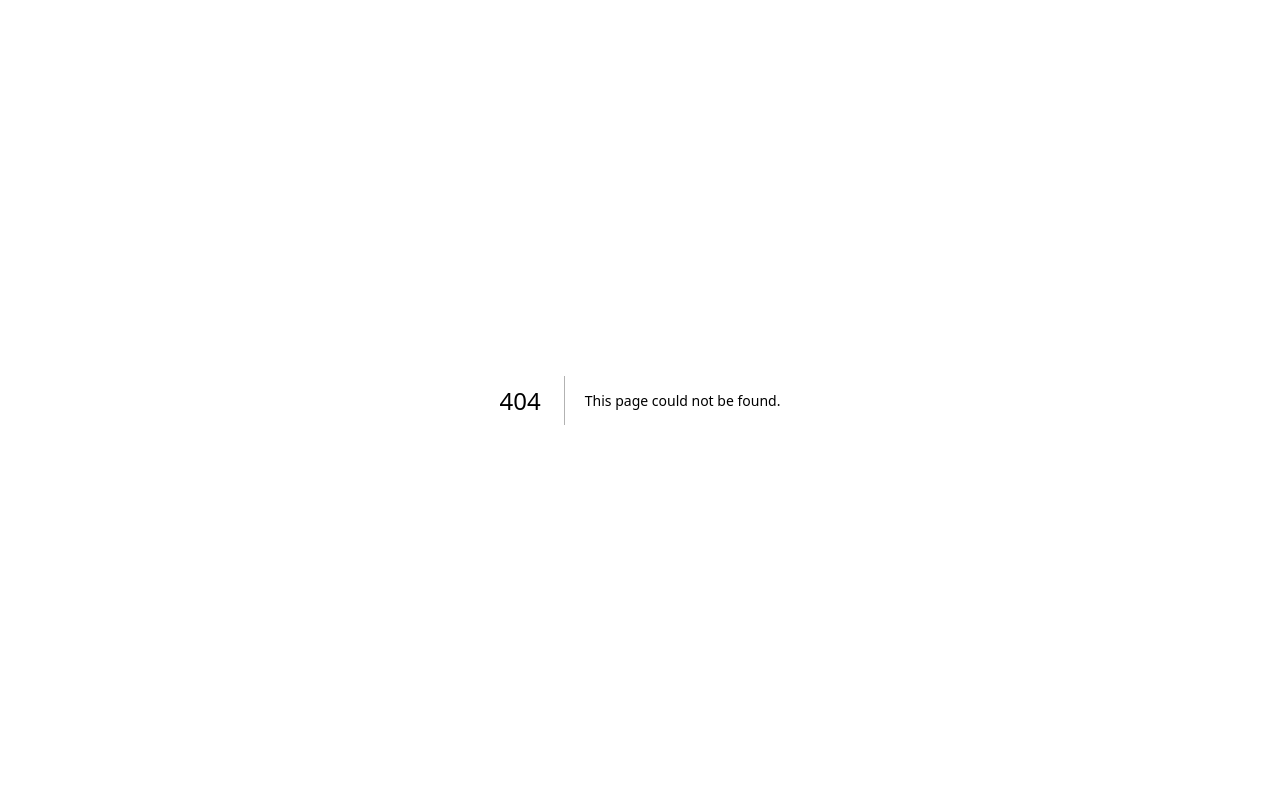
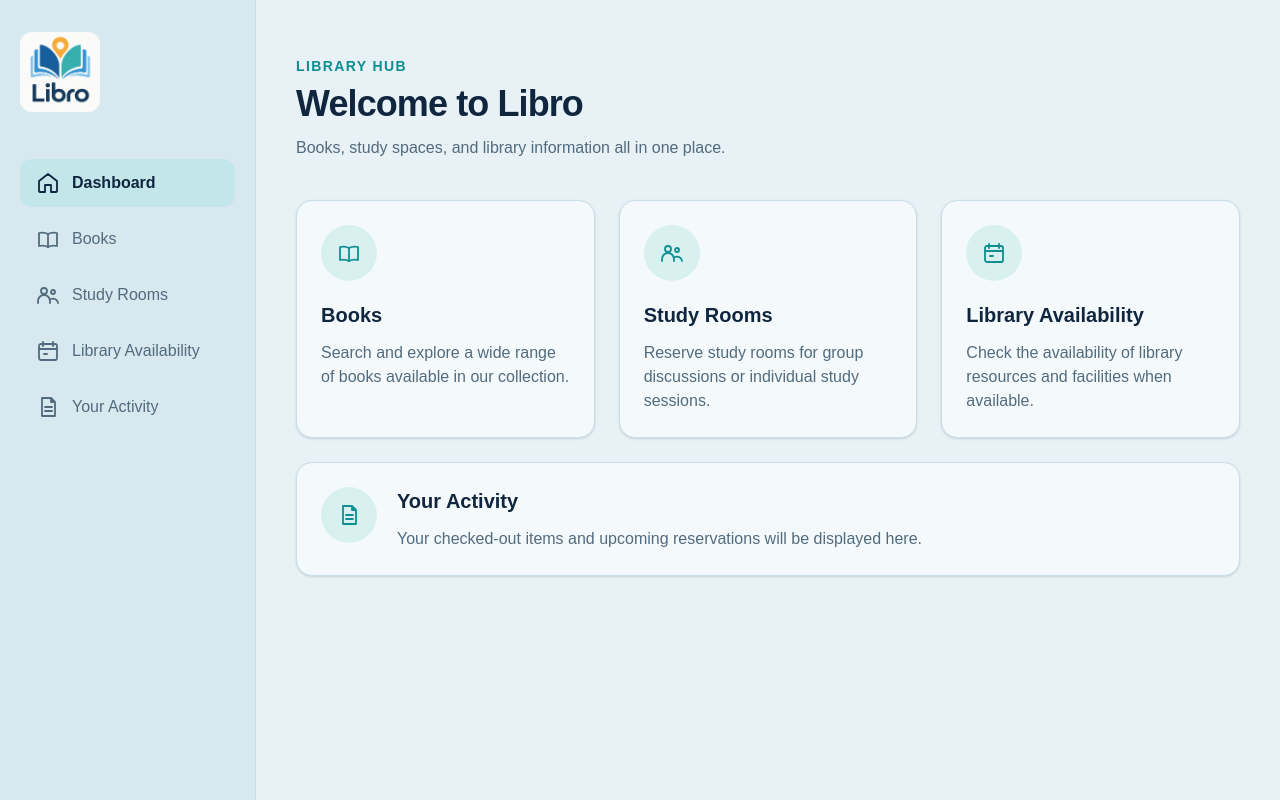
Before and after one commit to bolanosmanny/libro, a Next.js app in the folder frontend/: page /dashboard in a window 1280 px wide. Before the commit this address had no page. Built offline with nearby package versions, Linux system fonts and the light colour scheme.

Commit message:
add dashboard UI

```diff
--- /dev/null
+++ b/frontend/src/app/dashboard/page.tsx
@@ -0,0 +1,181 @@
+import Image from "next/image";
+import Link from "next/link";
+
+type IconName = "dashboard" | "books" | "rooms" | "availability" | "activity";
+
+const dashboardSections: {
+  id: string;
+  title: string;
+  description: string;
+  icon: IconName;
+}[] = [
+  {
+    id: "books",
+    title: "Books",
+    description:
+      "Search and explore a wide range of books available in our collection.",
+    icon: "books",
+  },
+  {
+    id: "study-rooms",
+    title: "Study Rooms",
+    description:
+      "Reserve study rooms for group discussions or individual study sessions.",
+    icon: "rooms",
+  },
+  {
+    id: "availability",
+    title: "Library Availability",
+    description:
+      "Check the availability of library resources and facilities when available.",
+    icon: "availability",
+  },
+];
+
+function DashboardIcon({ name }: { name: IconName }) {
+  return (
+    <svg
+      aria-hidden="true"
+      viewBox="0 0 24 24"
+      fill="none"
+      stroke="currentColor"
+      strokeWidth="1.8"
+      strokeLinecap="round"
+      strokeLinejoin="round"
+      className="h-6 w-6"
+    >
+      {name === "dashboard" && (
+        <path d="m3 10 9-7 9 7v10a1 1 0 0 1-1 1h-5v-7H9v7H4a1 1 0 0 1-1-1z" />
+      )}
+
+      {name === "books" && (
+        <>
+          <path d="M12 7C9.5 5.5 7 5 3 6v13c4-1 6.5-.5 9 1 2.5-1.5 5-2 9-1V6c-4-1-6.5-.5-9 1Z" />
+          <path d="M12 7v13" />
+        </>
+      )}
+
+      {name === "rooms" && (
+        <>
+          <circle cx="8" cy="8" r="3" />
+          <circle cx="17" cy="9" r="2" />
+          <path d="M2 20v-2a6 6 0 0 1 12 0v2M15 16a5 5 0 0 1 7 4" />
+        </>
+      )}
+
+      {name === "availability" && (
+        <>
+          <rect x="3" y="5" width="18" height="16" rx="2" />
+          <path d="M7 3v4M17 3v4M3 10h18M8 15h3" />
+        </>
+      )}
+
+      {name === "activity" && (
+        <>
+          <path d="M6 3h9l4 4v14H6zM15 3v4h4M9 12h7M9 16h7" />
+        </>
+      )}
+    </svg>
+  );
+}
+
+export default function DashboardPage() {
+  return (
+    <main className="min-h-screen bg-[#E7F1F6] text-[#10263F] lg:flex">
+      <aside className="border-b border-[#C9DEE6] bg-[#D7E8EF] px-6 py-4 lg:w-64 lg:shrink-0 lg:border-b-0 lg:border-r lg:px-5 lg:py-8">
+        <Link href="/" aria-label="Libro home" className="inline-block">
+          <Image
+            src="/libro_logo_white.png"
+            alt="Libro"
+            width={96}
+            height={96}
+            className="h-20 w-20 rounded-xl object-cover"
+            priority
+          />
+        </Link>
+
+        <nav
+          aria-label="Dashboard sections"
+          className="mt-5 flex gap-2 overflow-x-auto pb-2 lg:mt-10 lg:block lg:space-y-2 lg:overflow-visible lg:pb-0"
+        >
+          <Link
+            href="/dashboard"
+            aria-current="page"
+            className="flex shrink-0 items-center gap-3 rounded-xl bg-[#C3E6EB] px-4 py-3 font-semibold text-[#10263F]"
+          >
+            <DashboardIcon name="dashboard" />
+            Dashboard
+          </Link>
+
+          {dashboardSections.map((section) => (
+            <a
+              key={section.id}
+              href={`#${section.id}`}
+              className="flex shrink-0 items-center gap-3 rounded-xl px-4 py-3 text-[#526B7D] hover:bg-[#C3E6EB] hover:text-[#10263F]"
+            >
+              <DashboardIcon name={section.icon} />
+              {section.title}
+            </a>
+          ))}
+
+          <a
+            href="#activity"
+            className="flex shrink-0 items-center gap-3 rounded-xl px-4 py-3 text-[#526B7D] hover:bg-[#C3E6EB] hover:text-[#10263F]"
+          >
+            <DashboardIcon name="activity" />
+            Your Activity
+          </a>
+        </nav>
+      </aside>
+
+      <div className="mx-auto w-full max-w-7xl px-6 py-10 sm:px-10 sm:py-14">
+
+        <div className="mb-10">
+          <p className="text-sm font-semibold uppercase tracking-widest text-[#0D8F91]">
+            Library Hub
+          </p>
+          <h1 className="mt-2 text-4xl font-semibold tracking-tight">
+            Welcome to Libro
+          </h1>
+          <p className="mt-3 text-[#526B7D]">
+            Books, study spaces, and library information all in one place.
+          </p>
+        </div>
+
+        <div className="grid gap-6 md:grid-cols-3">
+          {dashboardSections.map((section) => (
+            <section
+              key={section.id}
+              id={section.id}
+              className="min-h-52 scroll-mt-8 rounded-2xl border border-[#C9DEE6] bg-[#F4FAFC] p-6 shadow-sm"
+            >
+              <div className="flex h-14 w-14 items-center justify-center rounded-full bg-[#D9F0F1] text-[#0D8F91]">
+                <DashboardIcon name={section.icon} />
+              </div>
+              <h2 className="mt-5 text-xl font-semibold">{section.title}</h2>
+              <p className="mt-3 text-[#526B7D]">{section.description}</p>
+            </section>
+          ))}
+        </div>
+
+        <section
+          id="activity"
+          className="mt-6 scroll-mt-8 rounded-2xl border border-[#C9DEE6] bg-[#F4FAFC] p-6 shadow-sm"
+        >
+          <div className="flex items-start gap-5">
+            <div className="flex h-14 w-14 shrink-0 items-center justify-center rounded-full bg-[#D9F0F1] text-[#0D8F91]">
+              <DashboardIcon name="activity" />
+            </div>
+            <div>
+              <h2 className="text-xl font-semibold">Your Activity</h2>
+              <p className="mt-3 text-[#526B7D]">
+                Your checked-out items and upcoming reservations will be
+                displayed here.
+              </p>
+            </div>
+          </div>
+        </section>
+      </div>
+    </main>
+  );
+}
```
Also changed, not shown: frontend/public/libro_logo_white.png (added).
